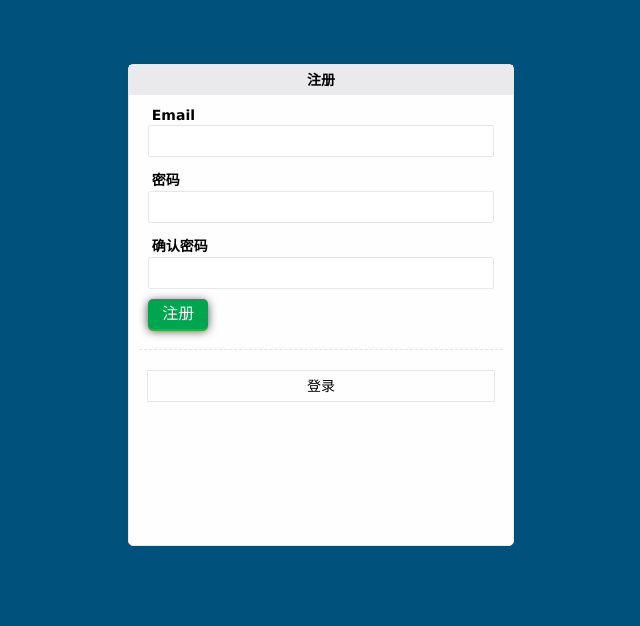
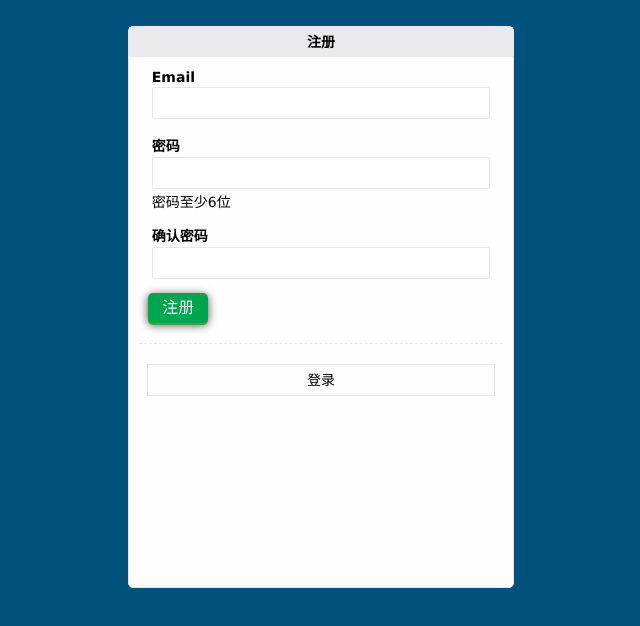
Before and after one commit to bellakongqn/journal, a Vue app: page /register in a window 1280 px wide. Shown: the top 626 px of the page, without its empty margins (319-959 px from the left). Built offline with nearby package versions, Linux system fonts and the light colour scheme; sample sign-in values are in the browser's storage.

Commit message:
注册逻辑

```diff
--- a/src/components/Input/Input.less
+++ b/src/components/Input/Input.less
@@ -14,7 +14,7 @@
     background: #fff;
     border:1px solid #e7e7e7;
     border-radius: 2px;
-    width: 90%;
+    width: 88%;
     font-size: 18px;
     color: #666;
     display: block;
@@ -23,3 +23,10 @@
     caret-color: #999;
     padding: 0px 3px;
 }
+.warningText{
+    width: 90%;
+    margin: 0 auto;
+    font-size: 14px;
+    font-weight: 300;
+    padding: 2px 0px;
+}
--- a/src/components/Input/Input.vue
+++ b/src/components/Input/Input.vue
@@ -6,6 +6,7 @@
              :value="value"
              @change="$emit('input', $event.target.value)"
             >
+      <p class="warningText" v-if="warning!==''">{{warning}}</p>
   </div>
 </template>
 
@@ -16,6 +17,7 @@ export default {
   props: {
     type:String,
     label:String,
+    warning:String||'',
   },
   methods: {
     handleOnChange($event) {
--- a/src/views/register/register.less
+++ b/src/views/register/register.less
@@ -9,8 +9,8 @@
     background: #FEFEFE;
     border: 1px solid #e7e7e7;
     border-radius: 5px;
-    height: 60%;
-    margin-top: 5%;
+    height: 70%;
+    margin-top: 2%;
 }
 .formTitle{
     width: 100%;
@@ -25,3 +25,21 @@
     border-bottom: 1px dashed #e7e7e7;
     margin: 20px 10px;
 }
+.errText{
+    padding: 0;
+    height: 30px;
+    line-height: 30px;
+    font-size: 14px;
+    font-weight: 300;
+    width: 90%;
+    margin: 0 auto;
+    margin-top: 20px;
+    background: #F7DCDD;
+    border-radius: 5px;
+    color: #D15B59;
+}
+.warningIcon{
+    position: relative;
+    top: 3px;
+    padding: 0 4px 0 2px;
+}
--- a/src/views/register/register.vue
+++ b/src/views/register/register.vue
@@ -4,13 +4,16 @@
         <div class="formContainer">
             <div class="formTitle">注册</div>
             <form>
-                <Input v-model="userName" type="text" label="Email"/>
-                <Input v-model="password" type="password" label="密码"/>
+                <p v-show="errText!==''" class="errText">
+                    <img  src="../../img/warning.png" class="warningIcon"/>{{errText}}
+                </p>
+                <Input v-model="email" type="text" label="Email"/>
+                <Input v-model="password" type="password" label="密码" warning="密码至少6位"/>
                 <!-- 同步验证密码 -->
                 <!-- <Input v-model="rePassword" type="password" label="确认密码" @focus="isBlured = true" /> -->
                 <!-- <p v-if="isBlured && validatePassword()">{{validatePassword()}}</p> -->
-                <Input v-model="rePassword" type="password" label="确认密码" warning="密码至少6位"/>
-                <Button text="注册" size="small"/>
+                <Input v-model="rePassword" type="password" label="确认密码"/>
+                <Button text="注册" size="small" @click="toRegister" />
             </form>
             <div class="splitLine"/>
             <Button text="登录" @click="toLogin"/>
@@ -23,33 +26,32 @@ import Button from '../../components/Button/Button.vue'
 export default {
     data(){
         return{
-            userName:'',
+            email:'',
             password:'',
             rePassword:'',
-            isFocus: false
+            errText:'',
         }
     },
     watch: {
 
     },
     methods:{
-        handleSubmit(){
+        toRegister(){
+            const  regEmail = /^[A-Za-z0-9\u4e00-\u9fa5]+@[a-zA-Z0-9_-]+(\.[a-zA-Z0-9_-]+)+$/
+            if(this.email===''|| !regEmail.test(this.email)){
+                this.errText = "邮箱格式不正确"
+            }else if(this.password===''||this.password.length<6){
+                this.errText = '请输入密码&密码至少6位'
+            }else if(this.password!==this.rePassword){
+                this.errText = '两次密码不一致,请确认'
+            }else{
+                this.$router.push('/login')
+            }
 
         },
         toLogin(){
             this.$router.push('/login')
         },
-        validatePassword() {
-            // 如果有错误，则返回错误信息
-            // 若没有错误，则返回空字符串
-            const rePassword = this.rePassword
-            if (rePassword) {
-                if (rePassword.length < 6) {
-                    return '密码至少6位'
-                }
-                return false
-            }
-        }
     },
     components:{
         Input,
```
Also changed, not shown: src/img/warning.png (added).
